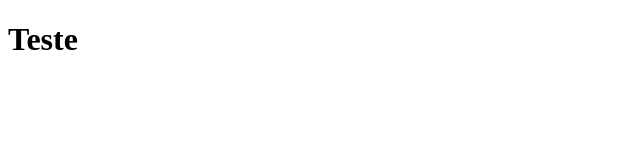
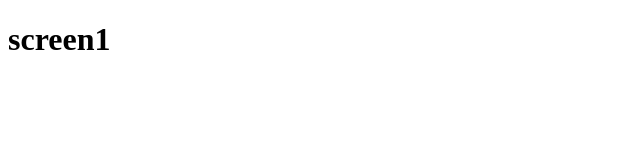
Before and after one commit to JosueCesar/finance-tracker, a React (Create React App) app: page / in a window 1280 px wide. Shown: the top 160 px of the page, without its empty margins (0-640 px from the left). Built offline with nearby package versions, Linux system fonts and the light colour scheme.

Commit message:
feat: cleaned the app

```diff
--- a/src/App.tsx
+++ b/src/App.tsx
@@ -3,7 +3,7 @@ import React from 'react';
 function App() {
   return (
     <div>
-      <h1>Teste</h1>
+      <h1>screen1</h1>
     </div>
   );
 }
```
